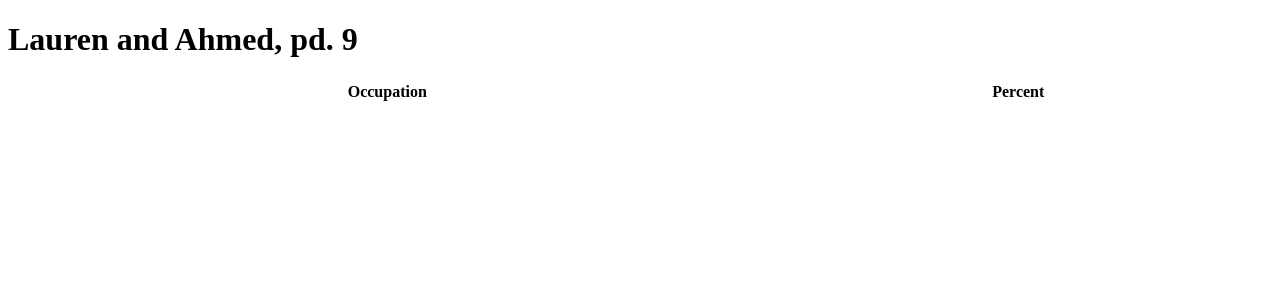
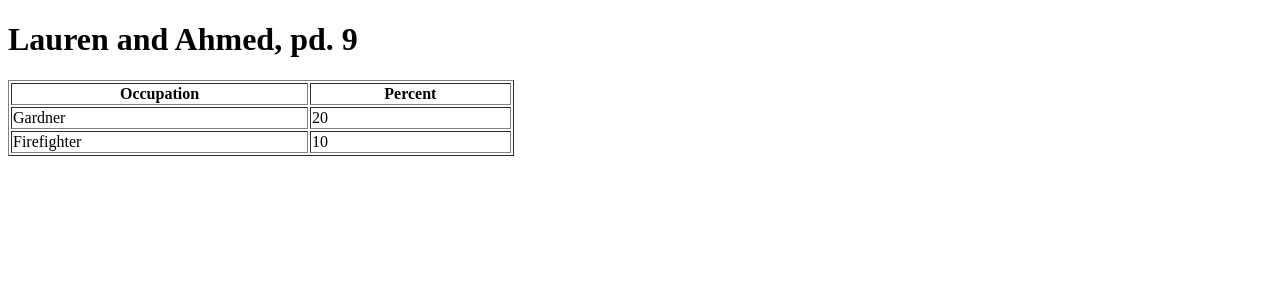
Before and after one commit to laurenp34/SoftDev, a Flask app: page /occupyflasks in a window 1280 px wide. Shown: the top 300 px of the page. Run offline with Flask 2, Linux system fonts and the light colour scheme; lists and menus that the app fills with data are empty.

Commit message:
added table code w jinja code, works

```diff
--- a/10_occ/templates/template.html
+++ b/10_occ/templates/template.html
@@ -7,15 +7,17 @@
 
 <body>
       <h1> {{header}} </h1>
-      <table style="width:100%">
+      <table style="width:40%", border="1">
         <tr>
           <th> {{tblHeading1}} </th>
           <th> {{tblHeading2}} </th>
         </tr>
+        {% for row in dict %}
         <tr>
-          <td>{{tblValue1}}</td>
-          <td>{{tblValue2}}</td>
+          <td>{{row}}</td>
+          <td>{{dict.get(row)}}</td>
         </tr>
+        {% endfor %}
       </table>
 </body>
 
```
